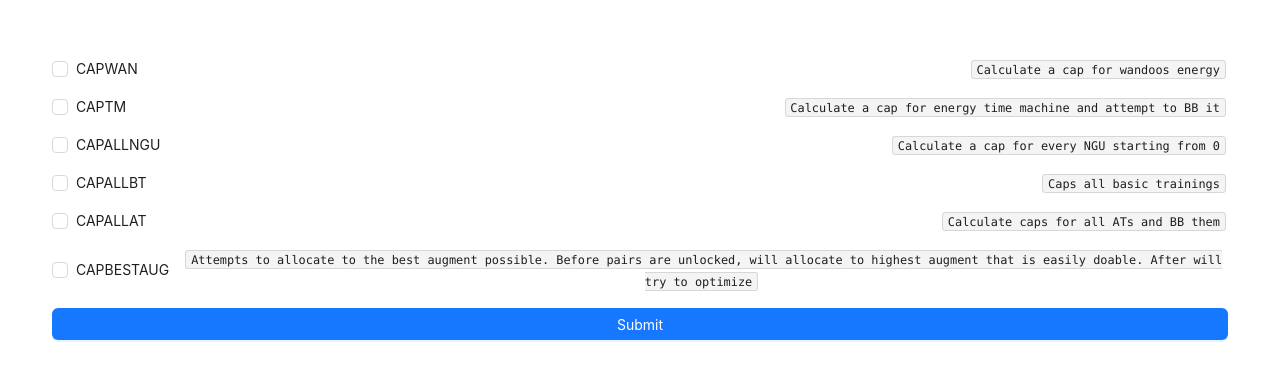
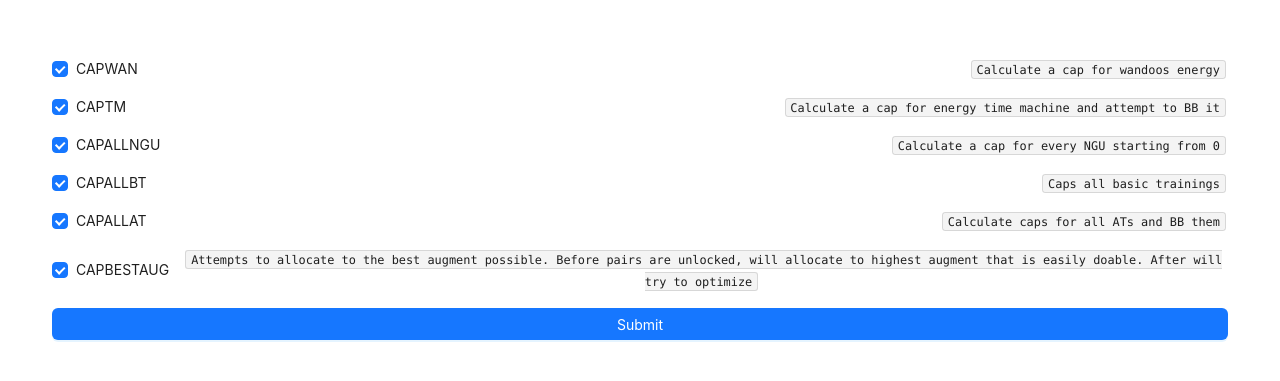
Before and after one commit to RdotSilva/TypeScript-React-Vite-NGU-Profile-Helper, a React (Vite) app: page / in a window 1280 px wide. Shown: the part 201-582 px from the top of the page. Built offline with nearby package versions, Linux system fonts and the light colour scheme.

Commit message:
Fix checkbox status based on default value

```diff
--- a/src/components/CheckFormItem/CheckFormItem.tsx
+++ b/src/components/CheckFormItem/CheckFormItem.tsx
@@ -23,7 +23,11 @@ const CheckFormItem = ({
   return (
     <Flex align="center" justify="space-between">
       <Controller
-        render={({ field }) => <Checkbox {...field}>{name}</Checkbox>}
+        render={({ field }) => (
+          <Checkbox {...field} checked={defaultValue}>
+            {name}
+          </Checkbox>
+        )}
         control={control}
         name={name}
         defaultValue={defaultValue}
```
